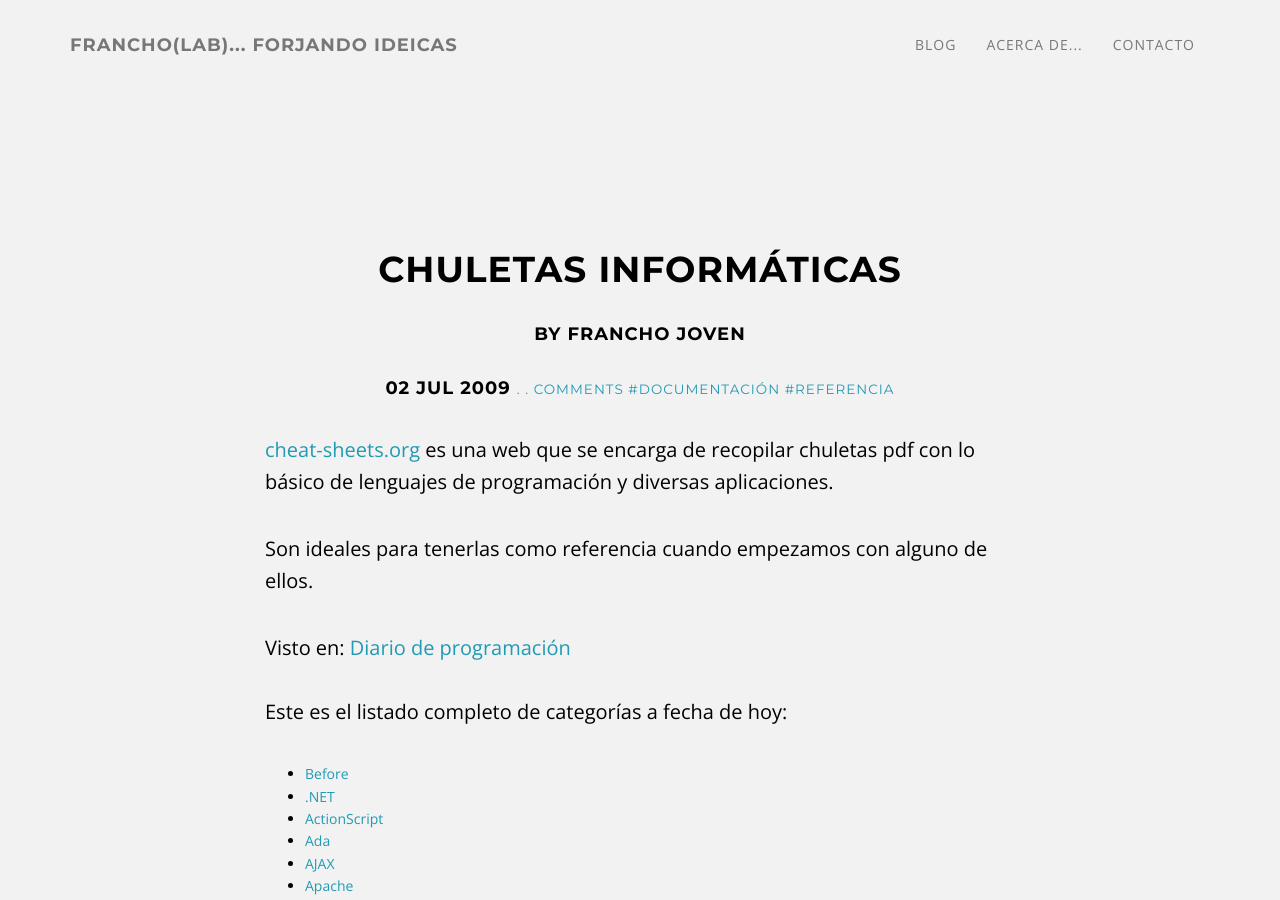
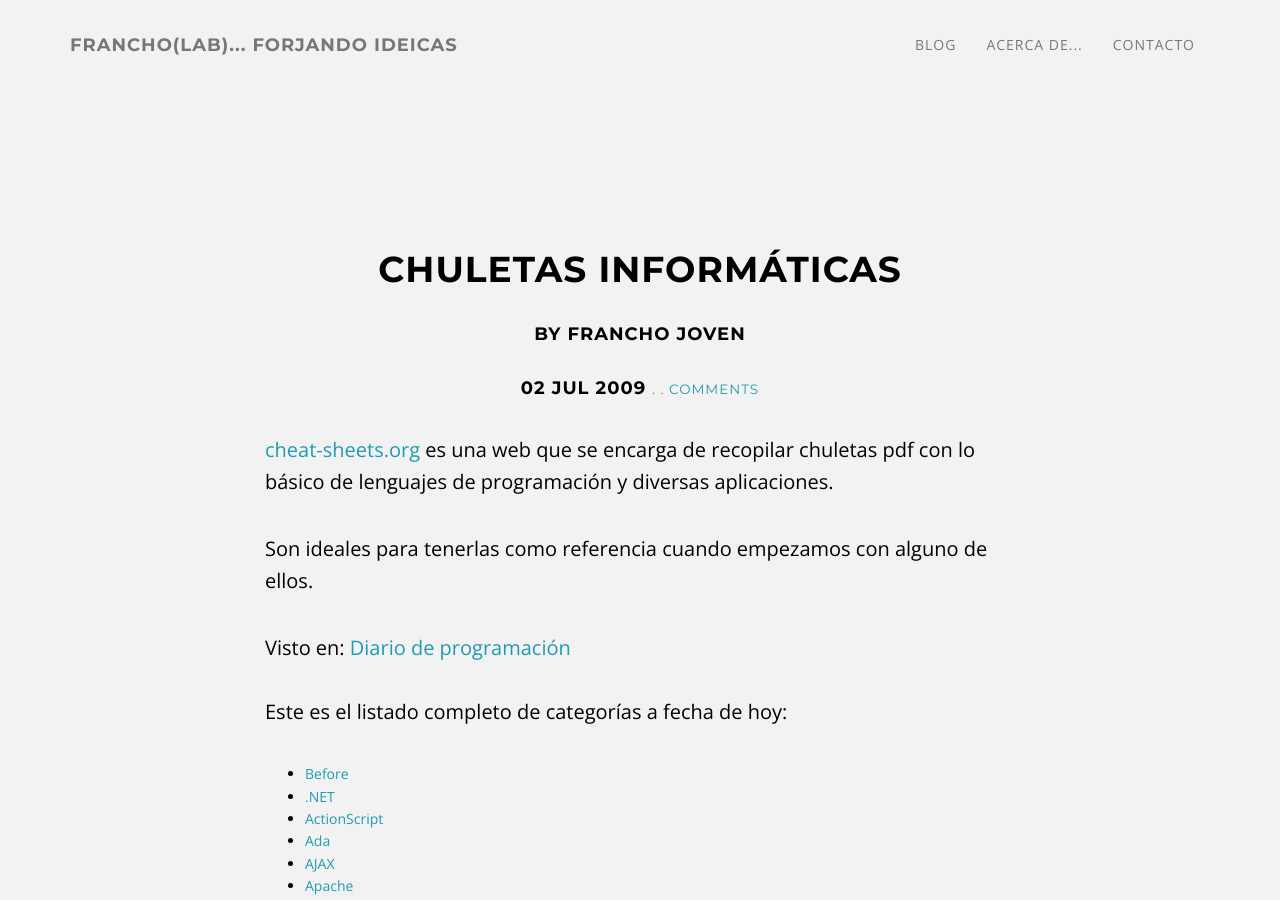
Before and after one commit to francho/francho.github.io, a Jekyll site: the page built from _posts/2009-07-03-chuletas-informaticas.html, in a window 1280 px wide and 900 px high. Built offline with Jekyll 4.4.1, drawn with Linux system fonts in a browser that asks for light colours; comment, search, counter and statistics services are not loaded.

Commit message:
Remove old tags

```diff
--- a/_posts/2009-07-03-chuletas-informaticas.html
+++ b/_posts/2009-07-03-chuletas-informaticas.html
@@ -2,11 +2,6 @@
 layout: post
 title: Chuletas informáticas
 date: 2009-07-03 01:35:18.000000000 +02:00
-categories:
-- Docs
-tags:
-- documentación
-- referencia
 status: publish
 type: post
 published: true
```
